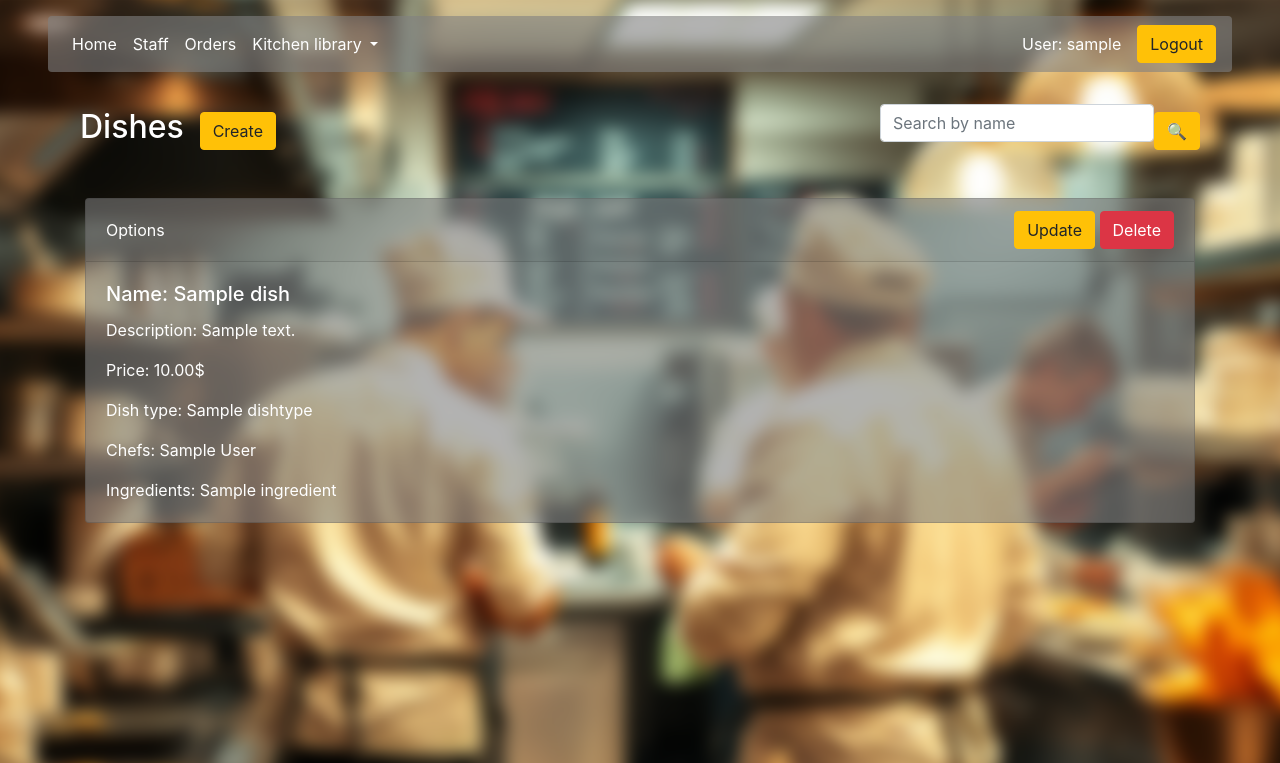
After one commit to Dogober/restaurant-kitchen-service, a Django app: page /dishes/ in a window 1280 px wide. The commit adds this page. Shown: the top 763 px of the page. Run offline with Django 5.2, Linux system fonts and the light colour scheme; a user stored in the database is signed in; tables that the repository leaves empty hold one stand-in row (values such as "Sample post"); some libraries are stand-ins or nearby versions.

Commit message:
implement Dish views with search_panel and pagination: List, Create, Update, Delete & create relevant templates/urls as well

```diff
--- a/kitchen/forms.py
+++ b/kitchen/forms.py
@@ -89,3 +89,16 @@ class CategorySearchForm(forms.Form):
             }
         )
     )
+
+
+class DishSearchForm(forms.Form):
+    name = forms.CharField(
+        max_length=255,
+        required=False,
+        label="",
+        widget=forms.TextInput(
+            attrs={
+                "placeholder": "Search by name"
+            }
+        )
+    )
--- a/kitchen/models.py
+++ b/kitchen/models.py
@@ -22,6 +22,9 @@ class User(AbstractUser):
 
     years_of_experience = models.IntegerField(null=True)
     position = models.CharField(max_length=6, choices=POSITION_CHOICES, default="chef")
+
+    def __str__(self) -> str:
+        return f"{self.first_name} {self.last_name}"
 
 
 class Category(models.Model):
--- a/kitchen/urls.py
+++ b/kitchen/urls.py
@@ -25,6 +25,10 @@ from .views import (
     OrderDeleteView,
     task_manager_view,
     order_manager_view,
+    DishListView,
+    DishCreateView,
+    DishUpdateView,
+    DishDeleteView,
 )
 
 urlpatterns = [
@@ -52,6 +56,10 @@ urlpatterns = [
     path("orders/<int:pk>/delete/", OrderDeleteView.as_view(), name="order-delete"),
     path("staff/<int:user_id>/<int:task_id>/", task_manager_view, name="task-manager"),
     path("orders/<int:pk>/", order_manager_view, name="order-manager"),
+    path("dishes/", DishListView.as_view(), name="dish-list"),
+    path("dishes/create/", DishCreateView.as_view(), name="dish-create"),
+    path("dishes/<int:pk>/update/", DishUpdateView.as_view(), name="dish-update"),
+    path("dishes/<int:pk>/delete/", DishDeleteView.as_view(), name="dish-delete"),
 ]
 
 app_name = "kitchen"
--- a/kitchen/views.py
+++ b/kitchen/views.py
@@ -8,7 +8,7 @@ from django.urls import reverse_lazy
 from django.views import generic
 
 from kitchen.forms import DishForm, StaffCreationForm, TaskForm, IngredientSearchForm, StaffSearchForm, \
-    DishTypeSearchForm, CategorySearchForm
+    DishTypeSearchForm, CategorySearchForm, DishSearchForm
 from kitchen.models import Dish, Task, Order, User, DishType, Category, Ingredient
 
 
@@ -275,6 +275,45 @@ class OrderDeleteView(LoginRequiredMixin, generic.DeleteView):
     success_url = reverse_lazy("kitchen:order-list")
 
 
+class DishListView(LoginRequiredMixin, generic.ListView):
+    model = Dish
+    paginate_by = 1
+
+    def get_context_data(self, *, object_list=None, **kwargs):
+        context = super(DishListView, self).get_context_data(**kwargs)
+        name = self.request.GET.get("name", "")
+        context["search_form"] = DishSearchForm(
+            initial={"name": name}
+        )
+        return context
+
+    def get_queryset(self):
+        form = DishSearchForm(self.request.GET)
+        queryset = Dish.objects.all()
+        if form.is_valid():
+            queryset = queryset.filter(
+                name__icontains=form.cleaned_data["name"]
+            )
+        return queryset
+
+
+class DishCreateView(LoginRequiredMixin, generic.CreateView):
+    model = Dish
+    form_class = DishForm
+    success_url = reverse_lazy("kitchen:dish-list")
+
+
+class DishUpdateView(LoginRequiredMixin, generic.UpdateView):
+    model = Dish
+    form_class = DishForm
+    success_url = reverse_lazy("kitchen:dish-list")
+
+
+class DishDeleteView(LoginRequiredMixin, generic.DeleteView):
+    model = Dish
+    success_url = reverse_lazy("kitchen:dish-list")
+
+
 @login_required
 def task_manager_view(request: HttpRequest, user_id: int, task_id: int) -> HttpResponse:
     task = Task.objects.get(pk=task_id)
--- a/templates/includes/sidebar.html
+++ b/templates/includes/sidebar.html
@@ -23,6 +23,7 @@
           <a class="dropdown-item" href="{% url 'kitchen:dish-type-list' %}">Dish types</a>
           <a class="dropdown-item" href="{% url 'kitchen:ingredient-list' %}">Ingredients</a>
           <a class="dropdown-item" href="{% url 'kitchen:category-list' %}">Categories</a>
+          <a class="dropdown-item" href="{% url 'kitchen:dish-list' %}">Dishes</a>
         </div>
       </li>
     </ul>
--- /dev/null
+++ b/templates/kitchen/dish_list.html
@@ -0,0 +1,35 @@
+{% extends "base.html" %}
+
+{% block content %}
+  <div class="d-flex align-items-center text-white p-3 m-3 justify-content-between">
+    <div class="d-flex justify-content-start align-items-center">
+      <h2>Dishes</h2>
+      <a href="{% url 'kitchen:dish-create' %}" class="btn btn-warning ml-3">Create</a>
+    </div>
+    <div>
+      {% include "includes/search_panel.html" %}
+    </div>
+  </div>
+  {% for dish in dish_list %}
+    <div class="container mt-4">
+      <div class="card text-white bg-default mb-3">
+        <div class="card-header d-flex justify-content-between align-items-center">
+          <div>Options</div>
+          <div>
+            <a href="{% url 'kitchen:dish-update' dish.id %}" class="btn btn-warning">Update</a>
+            <a href="{% url 'kitchen:dish-delete' dish.id %}" class="btn btn-danger">Delete</a>
+          </div>
+        </div>
+        <div class="card-body">
+          <h5 class="card-title">Name: {{ dish.name }}</h5>
+          <p class="card-text">Description: {{ dish.description }}</p>
+          <p class="card-text">Price: {{ dish.price }}$</p>
+          <p class="card-text">Dish type: {{ dish.dish_type.name }}</p>
+          <p class="card-text">Chefs: {{ dish.users.all|join:", " }}</p>
+          <p class="card-text">Ingredients: {{ dish.ingredients.all|join:", " }}</p>
+        </div>
+      </div>
+    </div>
+  {% endfor %}
+  {% include "includes/pagination.html" %}
+{% endblock %}
```
Also changed, not shown: templates/kitchen/dish_confirm_delete.html (added, +15 -0 lines), templates/kitchen/dish_form.html (added, +14 -0 lines).
